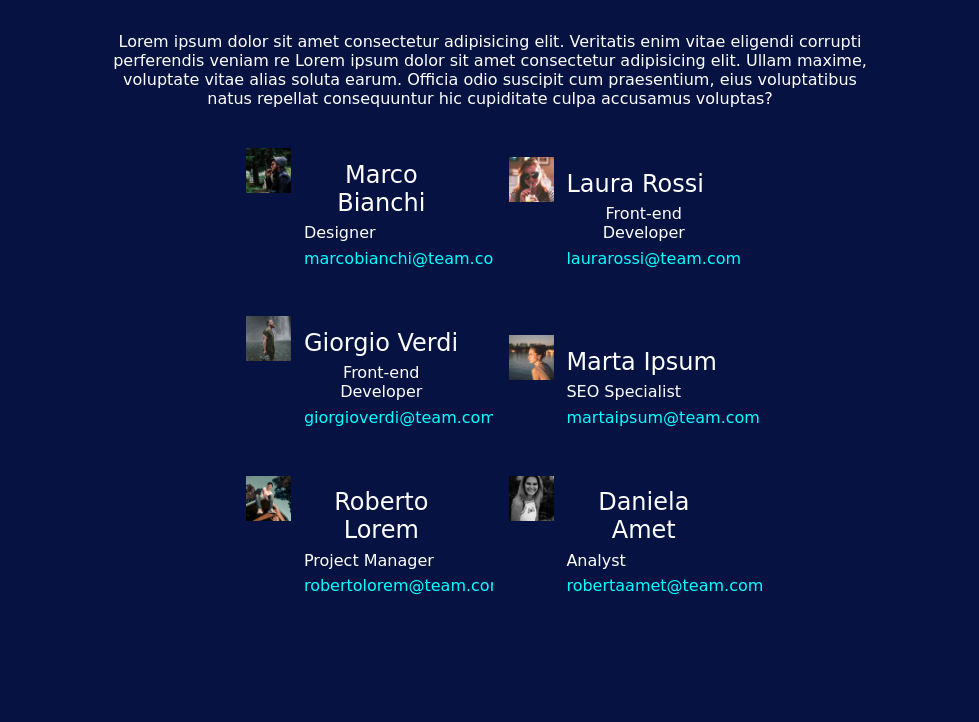
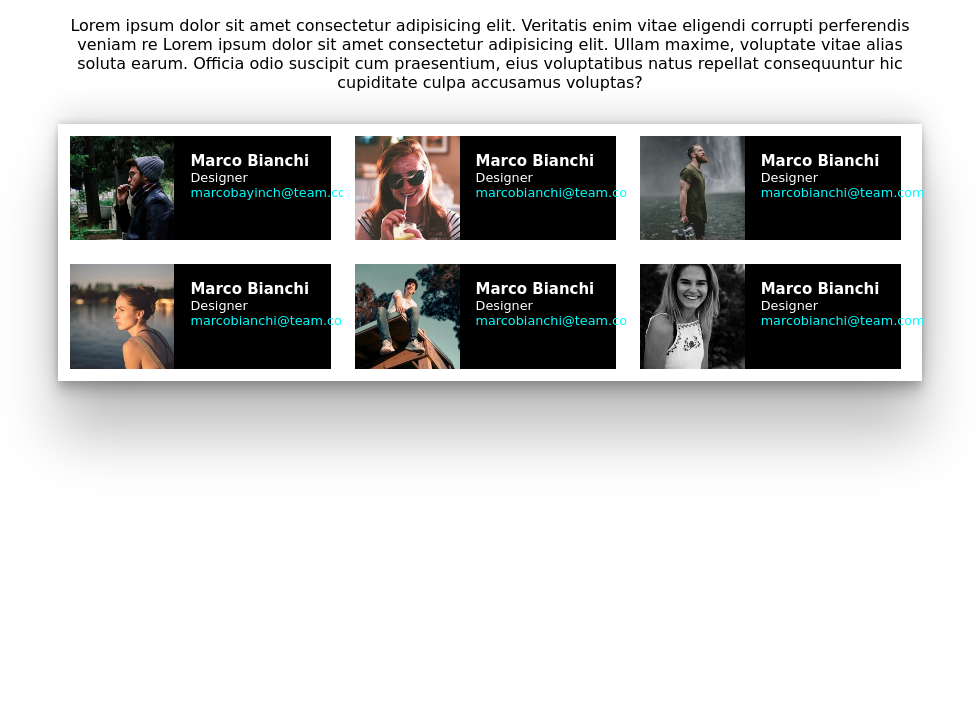
Before and after one commit to Cosimo-Colucci/html-css-float-cards, a plain HTML site: page index.html in a window 1280 px wide. Shown: the part 78-800 px from the top of the page, without its empty margins (150-1129 px from the left). Drawn offline with Linux system fonts and the light colour scheme; a web font is replaced by a local one.

Commit message:
new layout

```diff
--- a/css/style.css
+++ b/css/style.css
@@ -11,14 +11,15 @@
 }
 
 body{
-    background-color: rgb(6, 19, 66);
     font-family: 'Alkatra', cursive;
 }
 
 main{
+    margin: 0 13rem;
+}
+
+section.title{
     text-align: center;
-    margin: 0 250px;
-    font-size: 30px
 }
 
 h1{
@@ -27,49 +28,34 @@ h1{
     margin: 1.5rem 0;
 }
 
-p{
-    display: inline-block;
-    font-size: 1rem;
-    color: white;
-    margin: 1.5rem 0;
+p.text-of-title{
+    margin: 2rem 0;
 }
 
-section.float-left
+section.float-left, div.float-left, img{
+    float: left;
+}
 
-.personal-badg{
-    display: inline-block;
-    background-color: rgb(6, 19, 66);
+section.all-card{
+    box-shadow: rgba(0, 0, 0, 0.25) 0px 54px 55px, rgba(0, 0, 0, 0.12) 0px -12px 30px, rgba(0, 0, 0, 0.12) 0px 4px 6px, rgba(0, 0, 0, 0.17) 0px 12px 13px, rgba(0, 0, 0, 0.09) 0px -3px 5px;
+}
+
+div.personal-card{
+    background-color: black;
     width: 33%;
-    padding: 1rem;
+    border: .8rem solid white;
 }
 
 img{
-    width: 20%;
-    float: left;
+    width: 40%;
 }
 
-.info{
-    padding: .6rem;
-    width: 80%;
-    float: left;
+div.info{
+    font-size: 0.8rem;
+    width: 60%;
+    color: white;
+    padding: 1rem;
 }
-
-.team_badg{
-    font-size: 1rem;
-}
-
-.name, .position, .contact{
-    float: left;
-    display: inline-block;
-    color: white;
-    font-size: 1rem;
-    padding: .2rem;
-}
-
-.name{
-    font-size: 1.5rem;
-}
-
-.contact{
+a.contact{
     color: aqua;
 }
--- a/index.html
+++ b/index.html
@@ -1,5 +1,5 @@
 <!DOCTYPE html>
-<html lang="en">
+<html lang="it">
     <head>
         <meta charset="UTF-8">
         <meta http-equiv="X-UA-Compatible" content="IE=edge">
@@ -15,79 +15,102 @@
 
         <main>
 
-            <section class="title_text">
+            <section class="title">
 
                 <h1>Meet Our Team</h1>
-                <p>
+                <p class="text-of-title">
                 Lorem ipsum dolor sit amet consectetur adipisicing elit. Veritatis enim vitae eligendi corrupti perferendis veniam re Lorem ipsum dolor sit amet consectetur adipisicing elit. Ullam maxime, voluptate vitae alias soluta earum. Officia odio suscipit cum praesentium, eius voluptatibus natus repellat consequuntur hic cupiditate culpa accusamus voluptas?
                 </p>
 
             </section>
 
-            <section class="clearfix team_badg float-left">
+            <section class="all-card clearfix float-left">
 
-                <div class="personal-badg float_left clearfix">
-                    <img src="img/male1.png" alt="Marco Bianchi">
-                    <div class="info">
-                        <span class="name">Marco Bianchi</span> <br>
-                        <span class="position">Designer</span> <br>
-                        <span class="contact">marcobianchi@team.com</span>
+                <div class="personal-card float-left clearfix">
+
+                    <img src="img/male1.png" alt="Marco Bianchi" class="float-left">
+
+                    <div class="float-left info">
+
+                        <h3 class="name">Marco Bianchi</h3>
+                        <p class="position">Designer</p>
+                        <a class="contact">marcobayinch@team.com</a>
+
                     </div>
 
                 </div>
 
-                <div class="personal-badg float_left clearfix">
-                    <img src="img/female1.png" alt="Marco Bianchi">
-                    <div class="info">
-                        <span class="name">Laura Rossi</span> <br>
-                        <span class="position">Front-end Developer</span> <br>
-                        <span class="contact">laurarossi@team.com</span>
-                    </div>
+                <div class="personal-card float-left clearfix">
 
-                </div>
+                    <img src="img/female1.png" alt="Marco Bianchi" class="float-left">
 
-                <div class="personal-badg float_left clearfix">
-                    <img src="img/male2.png" alt="Marco Bianchi">
-                    <div class="info clearfix">
-                        <span class="name">Giorgio Verdi</span> <br>
-                        <span class="position">Front-end Developer</span> <br>
-                        <span class="contact">giorgioverdi@team.com</span>
-                    </div>
+                    <div class="float-left info">
 
-                </div>
+                        <h3 class="name">Marco Bianchi</h3>
+                        <p class="position">Designer</p>
+                        <a class="contact">marcobianchi@team.com</a>
 
-                <div class="personal-badg float_left clearfix">
-                    <img src="img/female2.png" alt="Marco Bianchi">
-                    <div class="info clearfix">
-                        <span class="name">Marta Ipsum</span> <br>
-                        <span class="position">SEO Specialist</span> <br>
-                        <span class="contact">martaipsum@team.com</span>
-                    </div>
-
-                </div>
-
-                <div class="personal-badg float_left clearfix">
-                    <img src="img/male3.png" alt="Marco Bianchi">
-                    <div class="info clearfix">
-                        <span class="name">Roberto Lorem</span> <br>
-                        <span class="position">Project Manager</span> <br>
-                        <span class="contact">robertolorem@team.com</span>
-                    </div>
-
-                </div>
-
-                <div class="personal-badg float_left clearfix">
-                    <img src="img/female3.png" alt="Marco Bianchi">
-                    <div class="info clearfix">
-                        <span class="name">Daniela Amet</span> <br>
-                        <span class="position">Analyst</span> <br>
-                        <span class="contact">robertaamet@team.com</span>
                     </div>
 
                 </div>
 
 
+                <div class="personal-card float-left clearfix">
 
+                    <img src="img/male2.png" alt="Marco Bianchi" class="float-left">
+
+                    <div class="float-left info">
+
+                        <h3 class="name">Marco Bianchi</h3>
+                        <p class="position">Designer</p>
+                        <a class="contact">marcobianchi@team.com</a>
+
+                    </div>
+
+                </div>
+
+                <div class="personal-card float-left clearfix">
+
+                    <img src="img/female2.png" alt="Marco Bianchi" class="float-left">
+
+                    <div class="float-left info">
+
+                        <h3 class="name">Marco Bianchi</h3>
+                        <p class="position">Designer</p>
+                        <a class="contact">marcobianchi@team.com</a>
+
+                    </div>
+
+                </div>
+
+                <div class="personal-card float-left clearfix">
+
+                    <img src="img/male3.png" alt="Marco Bianchi" class="float-left">
+
+                    <div class="float-left info">
+
+                        <h3 class="name">Marco Bianchi</h3>
+                        <p class="position">Designer</p>
+                        <a class="contact">marcobianchi@team.com</a>
+
+                    </div>
+
+                </div>
+
+
+                <div class="personal-card float-left clearfix">
+
+                    <img src="img/female3.png" alt="Marco Bianchi" class="float-left">
+
+                    <div class="float-left info">
+
+                        <h3 class="name">Marco Bianchi</h3>
+                        <p class="position">Designer</p>
+                        <a class="contact">marcobianchi@team.com</a>
+
+                    </div>
+
+                </div>
 
             </section>
         </main>
```
